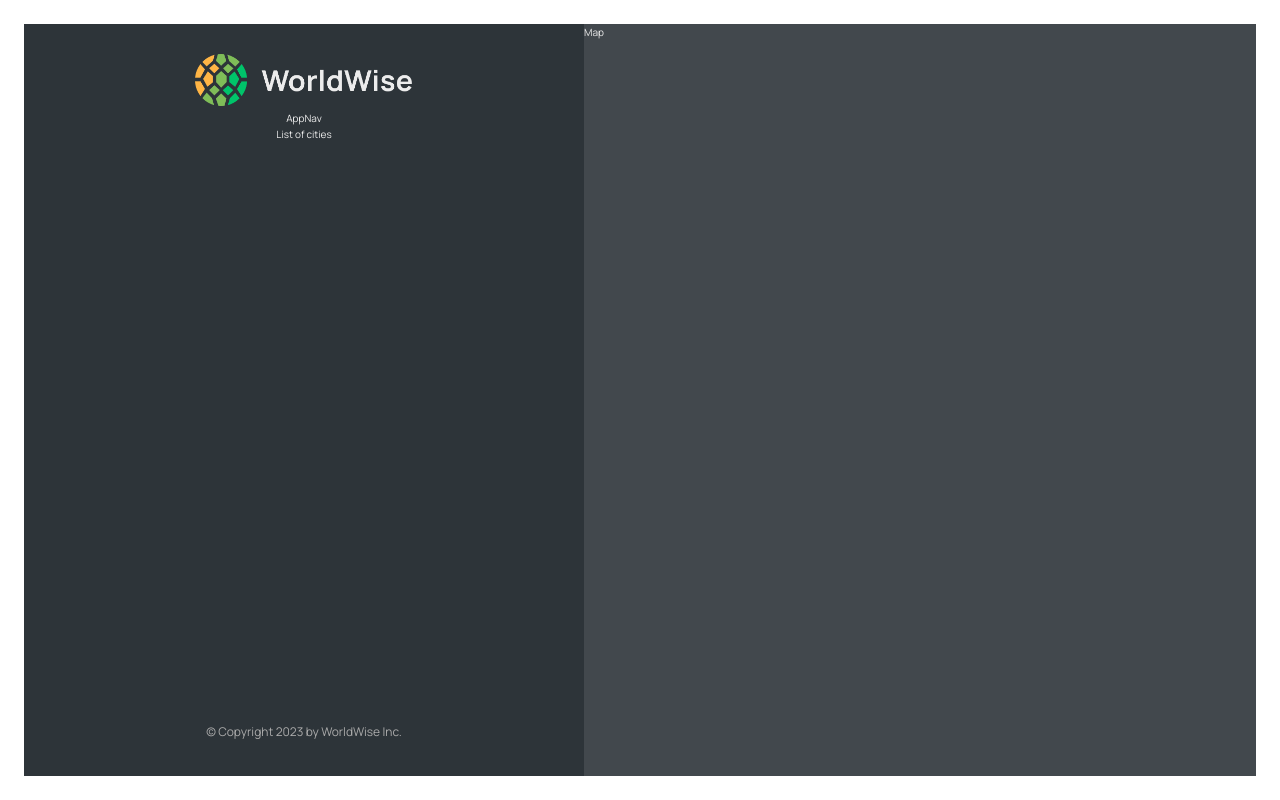
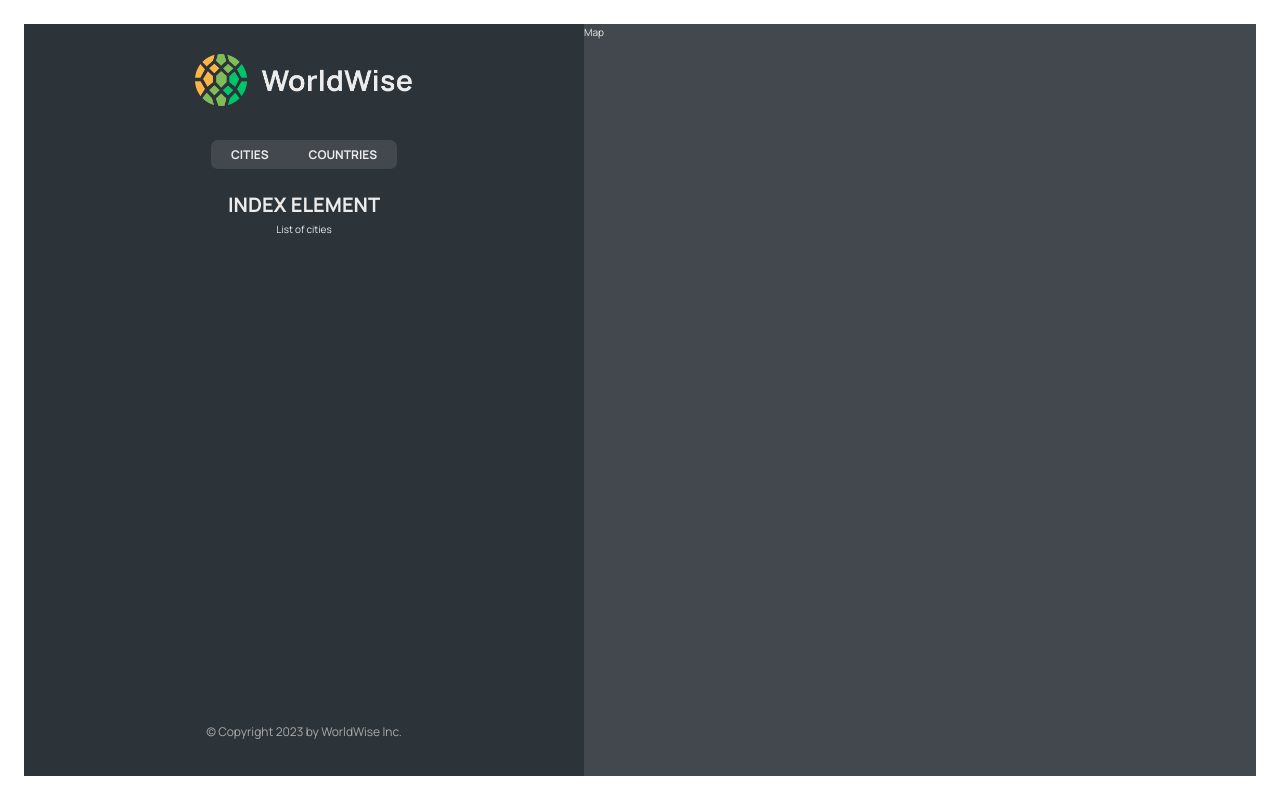
Before and after one commit to Sairoden/WanderingWays, a React (Vite) app: page /app in a window 1280 px wide. Built offline with nearby package versions, Linux system fonts and the light colour scheme; the HTML template or start-up script is replaced by a standard one.

Commit message:
Nested route

```diff
--- a/src/App.jsx
+++ b/src/App.jsx
@@ -15,11 +15,16 @@
     <>
       <Routes>
         <Route index element={<Homepage />} />
-        <Route path="/product" element={<Product />} />
-        <Route path="/pricing" element={<Pricing />} />
-        <Route path="/app" element={<AppLayout />} />
+        <Route path="product" element={<Product />} />
+        <Route path="pricing" element={<Pricing />} />
+        <Route path="login" element={<Login />} />
+        <Route path="app" element={<AppLayout />}>
+          <Route index element={<h1>INDEX ELEMENT</h1>} />
+          <Route path="cities" element={<h1>CITIES COMPONENT</h1>} />
+          <Route path="countries" element={<h1>COUNTRIES COMPONENT</h1>} />
+          <Route path="form" element={<h1>FORM COMPONENT</h1>} />
+        </Route>
         <Route path="*" element={<NotFound />} />
-        <Route path="/login" element={<Login />} />
       </Routes>
     </>
   );
--- a/src/components/AppNav/AppNav.jsx
+++ b/src/components/AppNav/AppNav.jsx
@@ -1,3 +1,18 @@
+import { NavLink } from "react-router-dom";
+import styles from "./AppNav.module.css";
+
 export default function AppNav() {
-  return <div>AppNav</div>;
+  return (
+    <div className={styles.nav}>
+      <ul>
+        <li>
+          <NavLink to="cities">Cities</NavLink>
+        </li>
+
+        <li>
+          <NavLink to="countries">Countries</NavLink>
+        </li>
+      </ul>
+    </div>
+  );
 }
--- a/src/components/Sidebar/Sidebar.jsx
+++ b/src/components/Sidebar/Sidebar.jsx
@@ -1,4 +1,10 @@
+// React
+import { Outlet } from "react-router-dom";
+
+// Styles
 import styles from "./Sidebar.module.css";
+
+// Components
 import Logo from "../Logo/Logo";
 import AppNav from "../AppNav/AppNav";
 
@@ -7,6 +13,7 @@
     <div className={styles.sidebar}>
       <Logo />
       <AppNav />
+      <Outlet />
 
       <p>List of cities</p>
       <footer className={styles.footer}>
```
